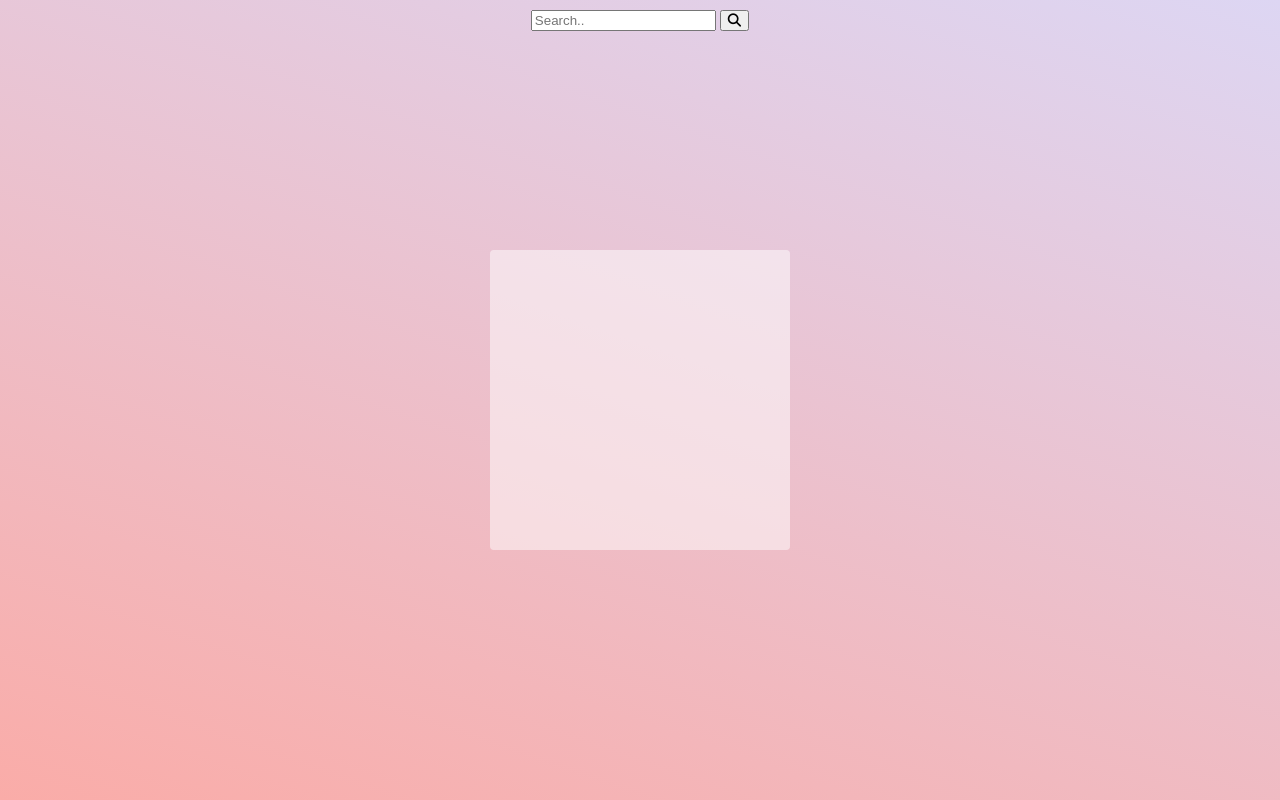
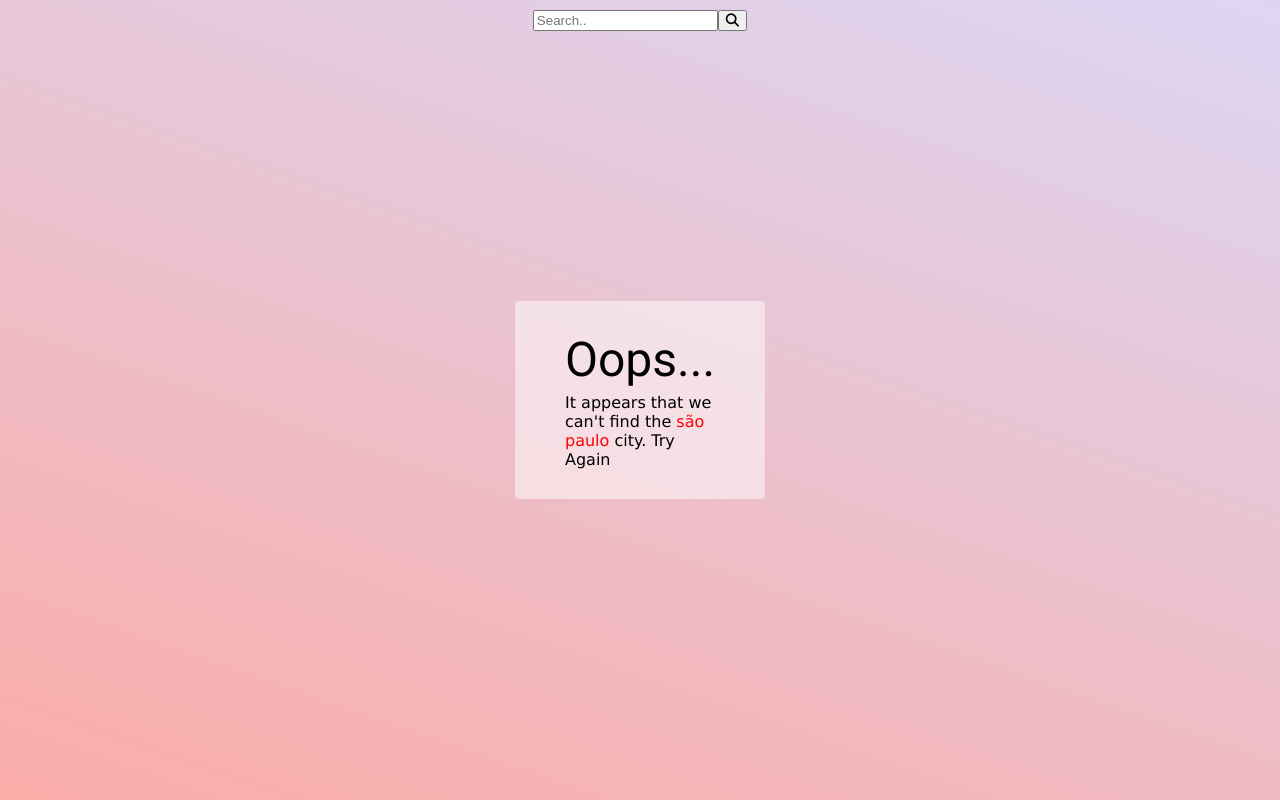
Before and after one commit to Claudi0-V/weather_app, a website built with webpack: page src/index.html in a window 1280 px wide. Built offline with nearby package versions, Linux system fonts and the light colour scheme; no server answers.

Commit message:
added the error handling UI

```diff
--- a/src/index.html
+++ b/src/index.html
@@ -7,11 +7,9 @@
 	<script src="https://kit.fontawesome.com/935da3679a.js" crossorigin="anonymous" defer></script>
 </head>
 <body>
-	<nav>
-		<form action="">
-			 <input type="text" placeholder="Search.." id="search">
-			 <button type="submit"> <i class="fas fa-search"></i> </button>
-		 </form>
+	<nav class="centralized">
+		<input type="search" placeholder="Search.." id="search">
+		<button type="submit"> <i class="fas fa-search"></i> </button>
 	</nav>
 	<main class="centralized">
 		<div class="weather centralized">
--- a/src/index.js
+++ b/src/index.js
@@ -1,16 +1,26 @@
 import './style.css';
 import { Weather } from './modules/api.js';
-import { UI } from './modules/UI.js'
+import { UI } from './modules/UI.js';
+import { ErrorUI } from './modules/error.js';
 
 const input = document.querySelector('#search');
+const button = document.querySelector('button');
 
+const search = () =>{
+    asyncProcessing(input.value);
+    input.value = '';
+}
 
-const asyncProcessing = (city) => {
-    const getWeather = Weather.getWeather(city);
-    const manipulateData = getWeather.then(Weather.processData);
-    const description = manipulateData.then(UI.createElements);
-
+const asyncProcessing = async (city) => {
+    const getWeather = await Weather.getWeather(city);
+    if (!getWeather) ErrorUI.createErrorUI(city);
+    else {
+        const manipulateData = await Weather.processData(getWeather);
+        UI.createElements(manipulateData);
+    }
 };
 
+asyncProcessing('são paulo');
 
-asyncProcessing('são paulo');
+input.addEventListener('search', search);
+button.addEventListener('click', search);
--- a/src/modules/UI.js
+++ b/src/modules/UI.js
@@ -13,7 +13,7 @@ class UI {
 		newWeather.classList.add('weather', 'centralized');
 		newWeather.append(currentTemp, city, description, img, minMaxTemp)
 		main.append(newWeather);
-		return obj.description
+		return obj.description.split(' ').join('-');
 
 	}
 
@@ -33,7 +33,7 @@ class UI {
 	static createCurrentTemp = (currentTemp) => {
 		const temp = document.createElement('div');
 		temp.textContent = `${currentTemp.toFixed(1)}º`;
-		temp.classList.add('current-temp');
+		temp.classList.add('text-top-weather');
 		return temp
 	}
 
--- a/src/modules/api.js
+++ b/src/modules/api.js
@@ -2,12 +2,17 @@ import "regenerator-runtime/runtime";
 
 class Weather {
 	static getWeather = async (search) => {
-		const response = await fetch(
-			`https://api.openweathermap.org/data/2.5/weather?q=${search}&units=metric&appid=1b84323af01934237a6909b685066330`,
-			{ mode: "cors" }
-		);
-		const finalData = await response.json();
-		return finalData;
+		try {
+			const response = await fetch(`https://api.openweathermap.org/data/2.5/weather?q=${search}&units=metric&appid=1b84323af01934237a6909b685066330`,{ mode: "cors" });
+			if (response.status === 404) {
+				  throw new Error()
+			} else {
+				const finalData = await response.json();
+				return finalData;
+			}
+		} catch(e) {
+			return false
+		}
 	};
 
 	static processData = async (data) => {
--- /dev/null
+++ b/src/modules/error.js
@@ -0,0 +1,25 @@
+class ErrorUI {
+
+	static createErrorUI = (city) => {
+		const main = document.querySelector('main');
+		const oldWeather = document.querySelector('.weather');
+		const newWeather = document.createElement('div');
+		const ops = document.createElement('div');
+		const notFound = document.createElement('div');
+		const cityName = document.createElement('span')
+		cityName.textContent = city;
+		cityName.classList.add('error');
+		ops.textContent = 'Oops...';
+		notFound.textContent = `It appears that we can't find the `;
+		notFound.append(cityName);
+		notFound.innerHTML += ' city. Try Again';
+		ops.classList.add('text-top-weather');
+		notFound.classList.add('not-found');
+		oldWeather.remove();
+		newWeather.classList.add('weather', 'centralized');
+		newWeather.append(ops, notFound)
+		main.append(newWeather);
+	}
+}
+
+export { ErrorUI }
--- a/src/style.css
+++ b/src/style.css
@@ -1,3 +1,6 @@
+@import url('https://fonts.googleapis.com/css2?family=Roboto:ital,wght@0,400;0,500;1,300;1,400;1,500&display=swap');
+
+
 :root {
 	--nav-size : 40px;
 }
@@ -7,10 +10,12 @@ html {
 }
 
 body {
+	font-family: Verdana, sans-serif;
 	margin: 0;
 	height: 100vh;
 	background-color: #FAACA8;
 	background-image: linear-gradient(19deg, #FAACA8 0%, #DDD6F3 100%);
+	transition: 1s ease;
 }
 
 nav {
@@ -18,9 +23,7 @@ nav {
 	top: 0;
 	position: absolute;
 	height: var(--nav-size);
-	display: flex;
-	justify-content: center;
-	align-items: center;
+	flex-direction: row !important;
 }
 
 main {
@@ -36,13 +39,23 @@ main {
 }
 
 .weather {
-	width: 300px;
-	height: 300px;
 	background-color: rgba(255,255,255,0.5);
 	border-radius: 4px;
+	padding: 30px 50px;
 
 }
 
-.current-temp {
+.text-top-weather {
+	font-family: 'Roboto', sans-serif;
 	font-size: 3rem;
+	margin-bottom: 5px;
 }
+
+.not-found {
+	max-width: 150px;
+}
+
+.error {
+	color: red;
+	font-weight: 400;
+}
```
